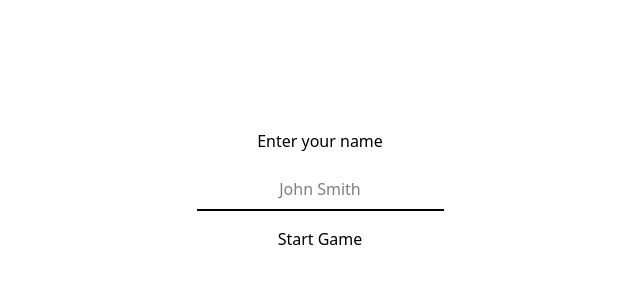
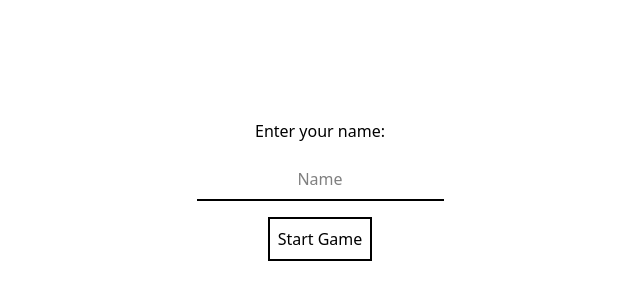
Before and after one commit to jl-stephenson/n-back-task, a React (Vite) app: page / in a window 1280 px wide. Shown: the part 210-510 px from the top of the page, without its empty margins (320-960 px from the left). Built offline with nearby package versions, Linux system fonts and the light colour scheme.

Commit message:
refactor: add outline for button & input

```diff
--- a/src/App.tsx
+++ b/src/App.tsx
@@ -110,20 +110,20 @@ function LandingScreen({ onStart }: LandingScreenProps) {
   return (
     <main className="grid min-h-svh place-content-center">
       <form onSubmit={handleSubmit} className="flex flex-col gap-4 items-center">
-        <label htmlFor="name">Enter your name</label>
+        <label htmlFor="name">Enter your name:</label>
         <input
           id="name"
-          placeholder="John Smith"
+          placeholder="Name"
           value={name}
-          className="text-center border-b-2 p-2"
+          className="text-center border-b-2 p-2 focus:outline-none focus:ring-2 focus:ring-indigo-500"
           onChange={(event) => {
             setName(event?.currentTarget.value);
             if (error) setError("");
           }}
           aria-required="true"
         />
-        {error && <p role="alert">{error}</p>}
-        <button type="submit">Start Game</button>
+        {error && <p role="alert" className="text-red-500">{error}</p>}
+        <button type="submit" className="border-2 p-2 hover:cursor-pointer hover:bg-indigo-100 focus:outline-none focus:ring-2 focus:ring-indigo-500">Start Game</button>
       </form>
     </main>
   );
@@ -203,7 +203,7 @@ export default function App() {
 
   return (
     <main className="grid min-h-svh place-content-center">
-      {!isEnd && <h1 className="text-7xl">{displayLetter}</h1>}
+      {!isEnd && <p className="text-7xl">{displayLetter}</p>}
       {isEnd && (
         <div className="flex flex-col gap-4 items-center text-2xl">
           <h2 className="font-medium">Results:</h2>
```
